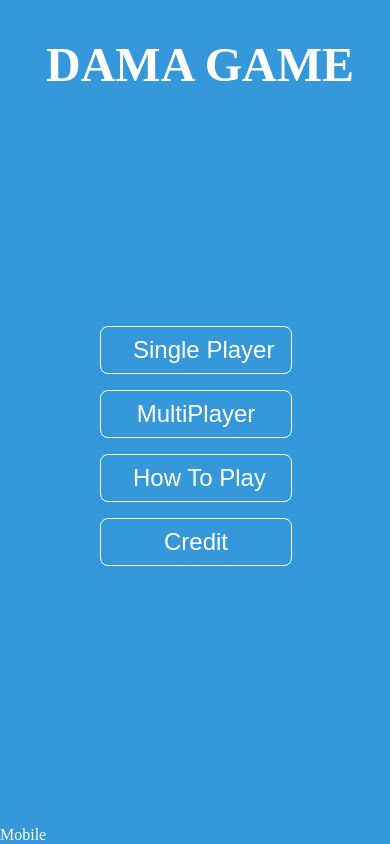
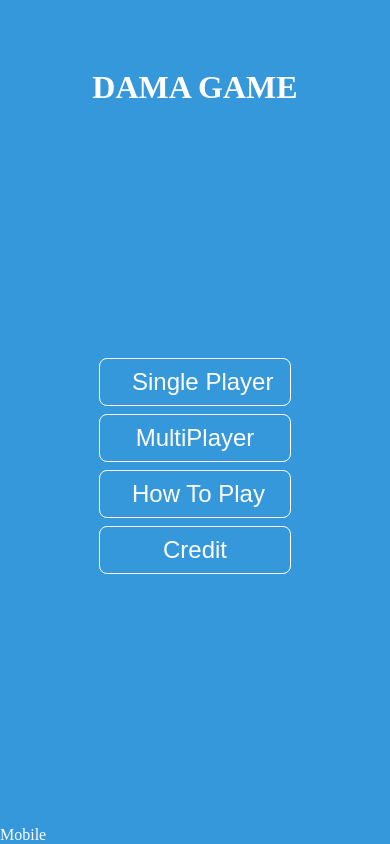
Before and after one commit to ChocoTonic/Dama-Game, a plain HTML site: page index.html in a window 390 px wide. Drawn offline with Linux system fonts and the light colour scheme.

Commit message:
fixing more css bugs

```diff
--- a/css/mobile.css
+++ b/css/mobile.css
@@ -2,24 +2,39 @@
 
 @media only screen and (max-width: 480px){
 	.home-title{
-  		margin-top: 2rem;
+			margin-top: 4rem;
+			font-size: 2rem;
 	}
 	.home-btn{
 		  height: 3rem;
   		width: 12rem;
-		  margin-bottom: 1rem;
-		 	padding:0rem 2rem;
+			margin-bottom: 0.5rem;
+			padding:0rem 2rem;
+			text-align: center;
+	}
+	#home-view{
+		width:100%;
+		margin: auto;
+		padding:0;
+		/* border: 1px green solid; */
+		text-align: center;
+	}
+	#home-buttons{
+		/* border:1px red solid; */
+		width: 100%;
 	}
 	.device-type:before{
 		content: "Mobile";
 	}
 	.container{
+		min-width:300px;
 		/* border:none; */
 		/* border: 1px solid white; */
 	}
 	#board-view{
 		min-width: 300px;
 		border:none;
+		/* border: 1px red solid; */
 		height:100%;
 		grid-template-rows: 20% auto 2fr 1fr;
 		grid-template-columns: 1fr 1fr 1fr;
@@ -91,10 +106,14 @@
 	#board{
 		margin:0 auto;
 		border: none;
-		width: 400px;
-		height: 300px;
+		width: 300px;
+		height: 225px;
 		grid-area: board;
-		background: url(../img/board-mobile.jpg) no-repeat center center;
+		background: url(../img/board-mobile.jpg) no-repeat center center/cover;
+	}
+	.slot{
+		width:40px;
+		height: 40px;
 	}
 	.pawns-container{
     flex-direction: row;
--- a/css/style.css
+++ b/css/style.css
@@ -51,8 +51,8 @@ html, body{
   flex-direction:column;
   justify-content: space-between;
   align-items: center;
+  align-self: center;
   height:70%;
-
   /*border: 1px solid white;*/
 }
 .bg-white{
```
